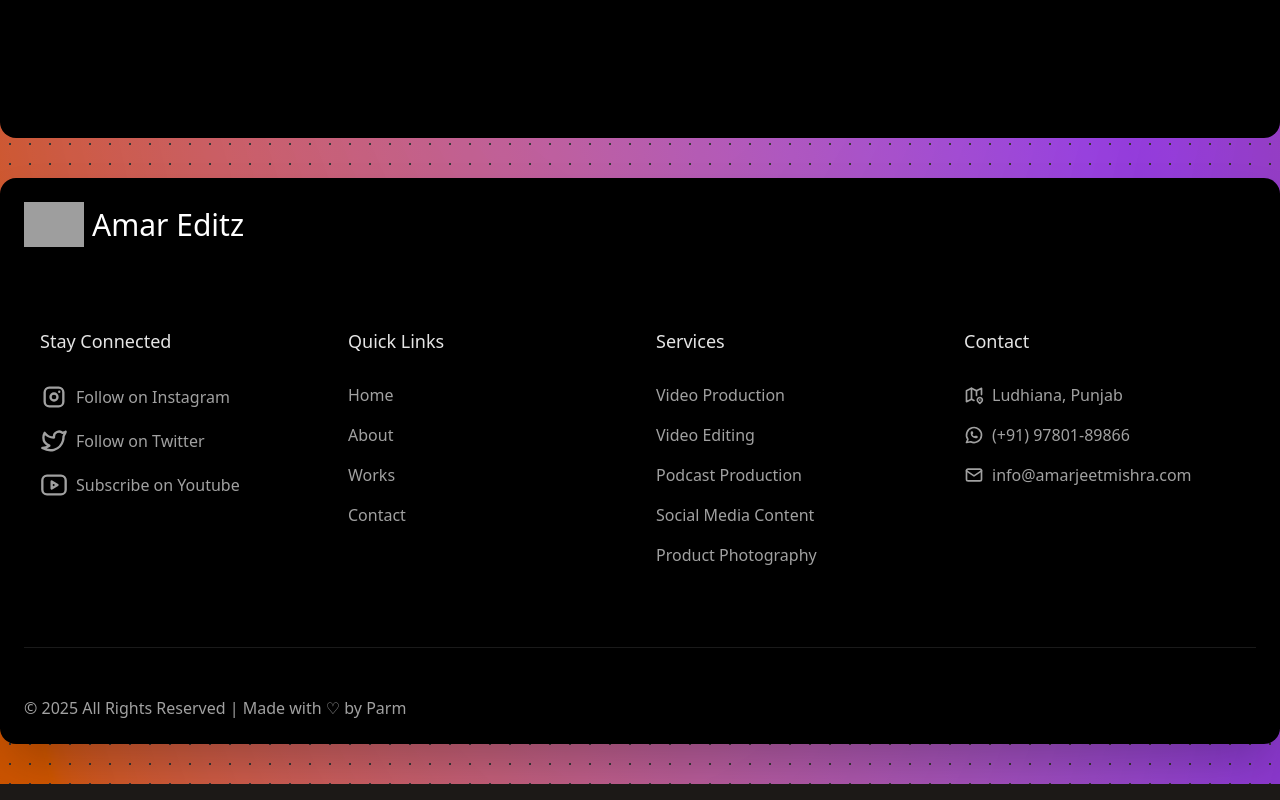
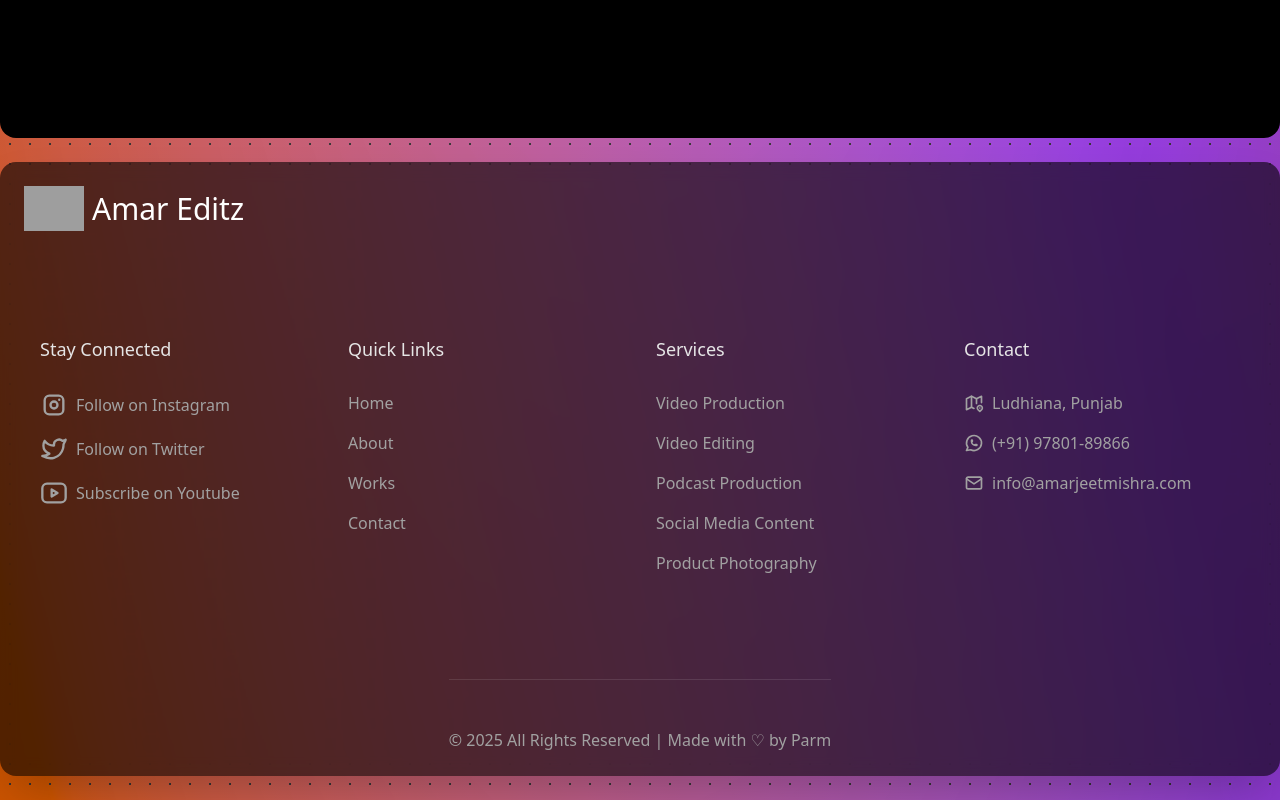
Before and after one commit to iamparmjeet/PortfolioAmarV2, a Next.js app: page / in a window 1280 px wide. Shown: the part 4606-5406 px from the top of the page. Built offline with nearby package versions, Linux system fonts and the light colour scheme; grey boxes are pictures that could not be loaded.

Commit message:
Wrap Around container

```diff
--- a/src/components/footer/footer.tsx
+++ b/src/components/footer/footer.tsx
@@ -1,16 +1,19 @@
 import { IconBrandWhatsapp, IconMail, IconMap2 } from "@tabler/icons-react";
 import Link from "next/link";
 
+import Container from "../container";
 import Logo from "../header/logo";
 import SocialsBox from "../socials";
 import FooterCopyright from "./footer-copyright";
 
 export default function Footer() {
   return (
-    <footer className="bg-black p-6 rounded-2xl my-4 md:my-10 shadow-2xl ">
-      <Logo />
-      <FooterUpper />
-      <FooterCopyright />
+    <footer>
+      <Container className="flex-col w-full">
+        <Logo />
+        <FooterUpper />
+        <FooterCopyright />
+      </Container>
     </footer>
   );
 }
```
